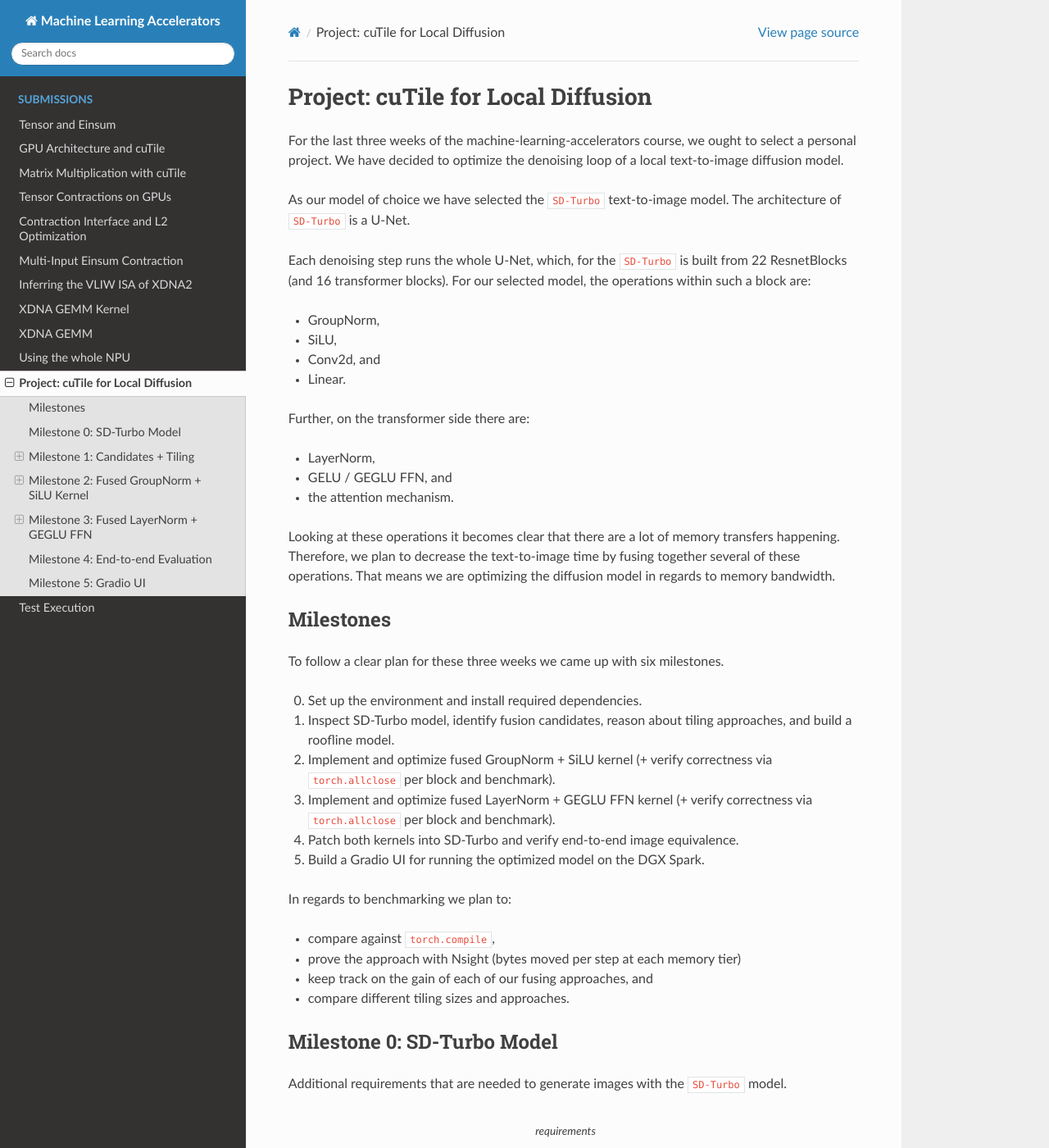
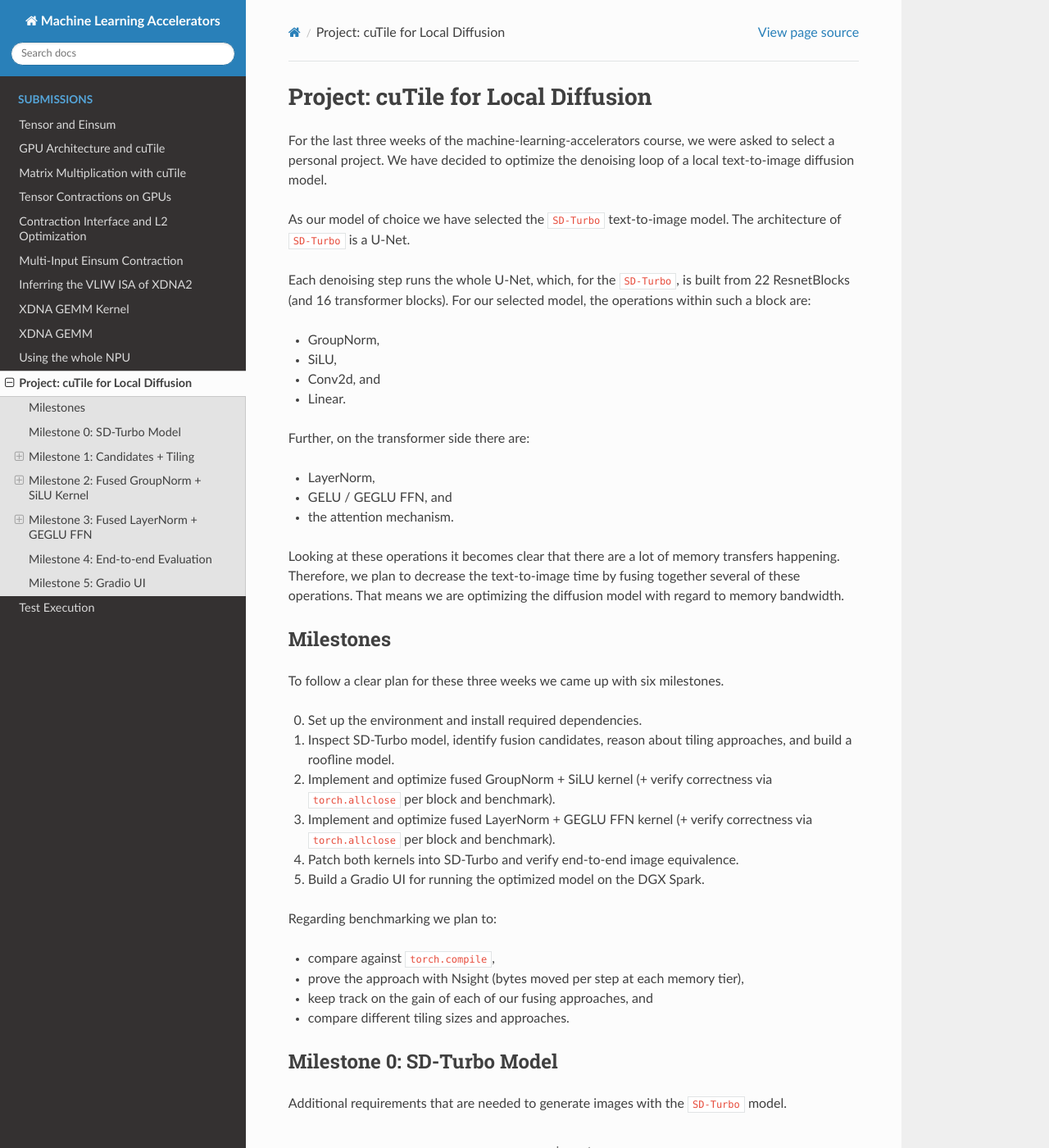
Before and after one commit to Shad00Z/machine-learning-accelerators, a Sphinx documentation site: the page built from docs/source/submissions/11_project.rst, in a window 1280 px wide and 1400 px high. Shown: the whole window at 82% size. Built offline with Sphinx 7.4.7 and the Read the Docs theme 3.1.0, drawn with Linux system fonts in a browser that asks for light colours; some of the changed text lies outside the part shown.

Commit message:
docs: fix a few spelling mistakes

```diff
--- a/docs/source/submissions/11_project.rst
+++ b/docs/source/submissions/11_project.rst
@@ -1,13 +1,13 @@
 Project: cuTile for Local Diffusion
 ===================================
 
-For the last three weeks of the machine-learning-accelerators course, we ought to select a personal project.
+For the last three weeks of the machine-learning-accelerators course, we were asked to select a personal project.
 We have decided to optimize the denoising loop of a local text-to-image diffusion model.
 
 As our model of choice we have selected the ``SD-Turbo`` text-to-image model.
 The architecture of ``SD-Turbo`` is a U-Net.
 
-Each denoising step runs the whole U-Net, which, for the ``SD-Turbo`` is built from 22 ResnetBlocks (and 16 transformer blocks).
+Each denoising step runs the whole U-Net, which, for the ``SD-Turbo``, is built from 22 ResnetBlocks (and 16 transformer blocks).
 For our selected model, the operations within such a block are:
 
 - GroupNorm,
@@ -23,7 +23,7 @@ Further, on the transformer side there are:
 
 Looking at these operations it becomes clear that there are a lot of memory transfers happening.
 Therefore, we plan to decrease the text-to-image time by fusing together several of these operations.
-That means we are optimizing the diffusion model in regards to memory bandwidth.
+That means we are optimizing the diffusion model with regard to memory bandwidth.
 
 Milestones
 ----------
@@ -37,10 +37,10 @@ To follow a clear plan for these three weeks we came up with six milestones.
 4. Patch both kernels into SD-Turbo and verify end-to-end image equivalence.
 5. Build a Gradio UI for running the optimized model on the DGX Spark.
 
-In regards to benchmarking we plan to:
+Regarding benchmarking we plan to:
 
 - compare against ``torch.compile``,
-- prove the approach with Nsight (bytes moved per step at each memory tier)
+- prove the approach with Nsight (bytes moved per step at each memory tier),
 - keep track on the gain of each of our fusing approaches, and
 - compare different tiling sizes and approaches.
 
@@ -98,7 +98,7 @@ Fusing
 After performing some initial tests, we verified that ``torch.compile`` already fuses ``norm + SiLU`` into a single kernel.
 Therefore, this kernel serves as a warm-up kernel.
 
-On the other hand, the ``Layernorm`` and ``GEGLU`` are executed as two separate kernels.
+On the other hand, the ``LayerNorm`` and ``GEGLU`` are executed as two separate kernels.
 Therefore, fusing them with the matmul provides higher value compared to the ``torch.compile`` reference.
 
 Tiling
@@ -666,6 +666,14 @@ Milestone 5: Gradio UI
 A simple Gradio interface wraps the optimized pipeline, allowing interactive text-to-image
 generation with the fused kernels on the DGX Spark.
 
+It can be run with:
+
+.. code-block:: bash
+
+    python src/diffusion/app.py
+
+The UI can then be accessed via the browser:
+
 .. image:: ../_static/gradio-ui.png
    :alt: Gradio UI screenshot
 
```
